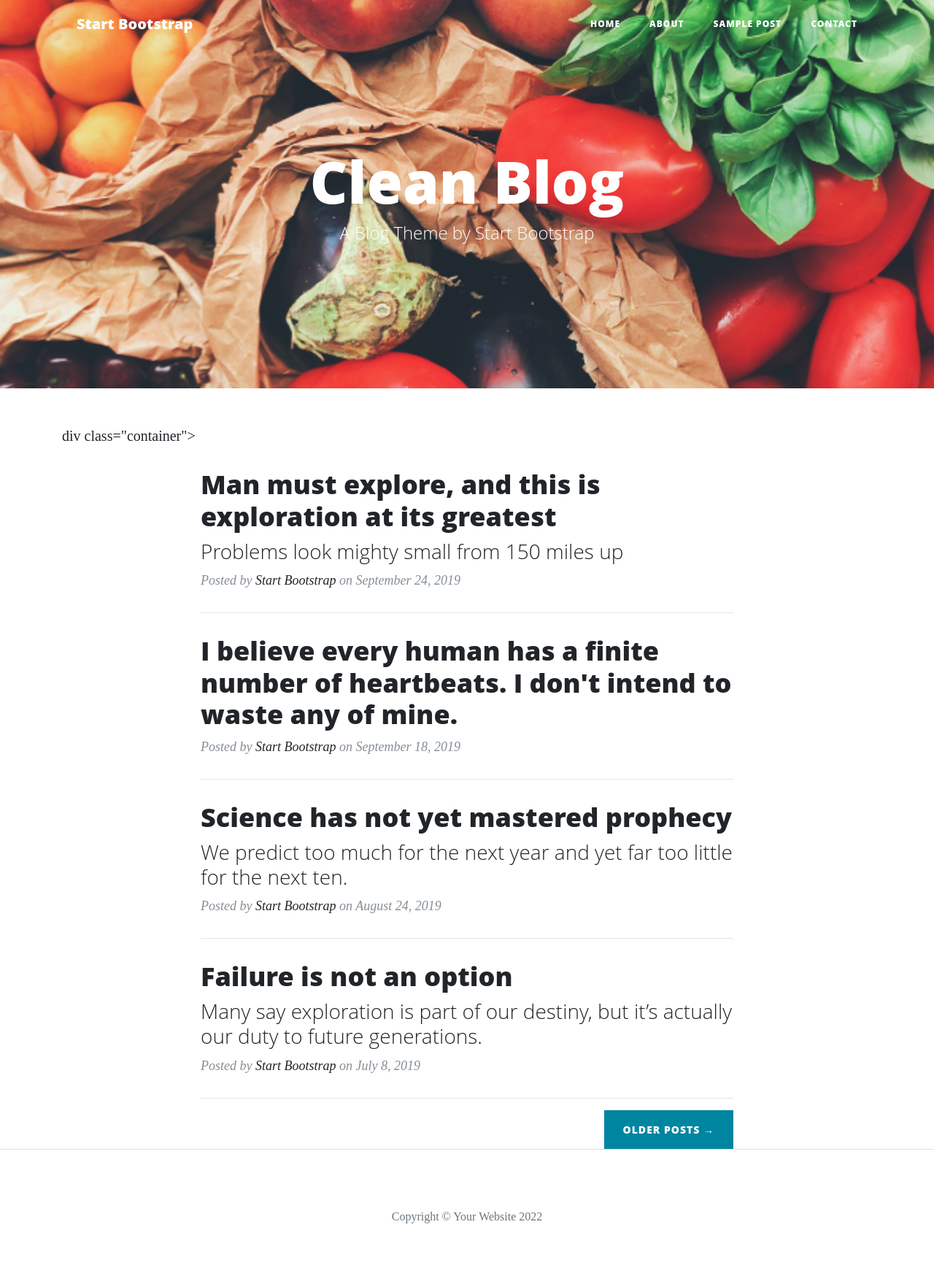
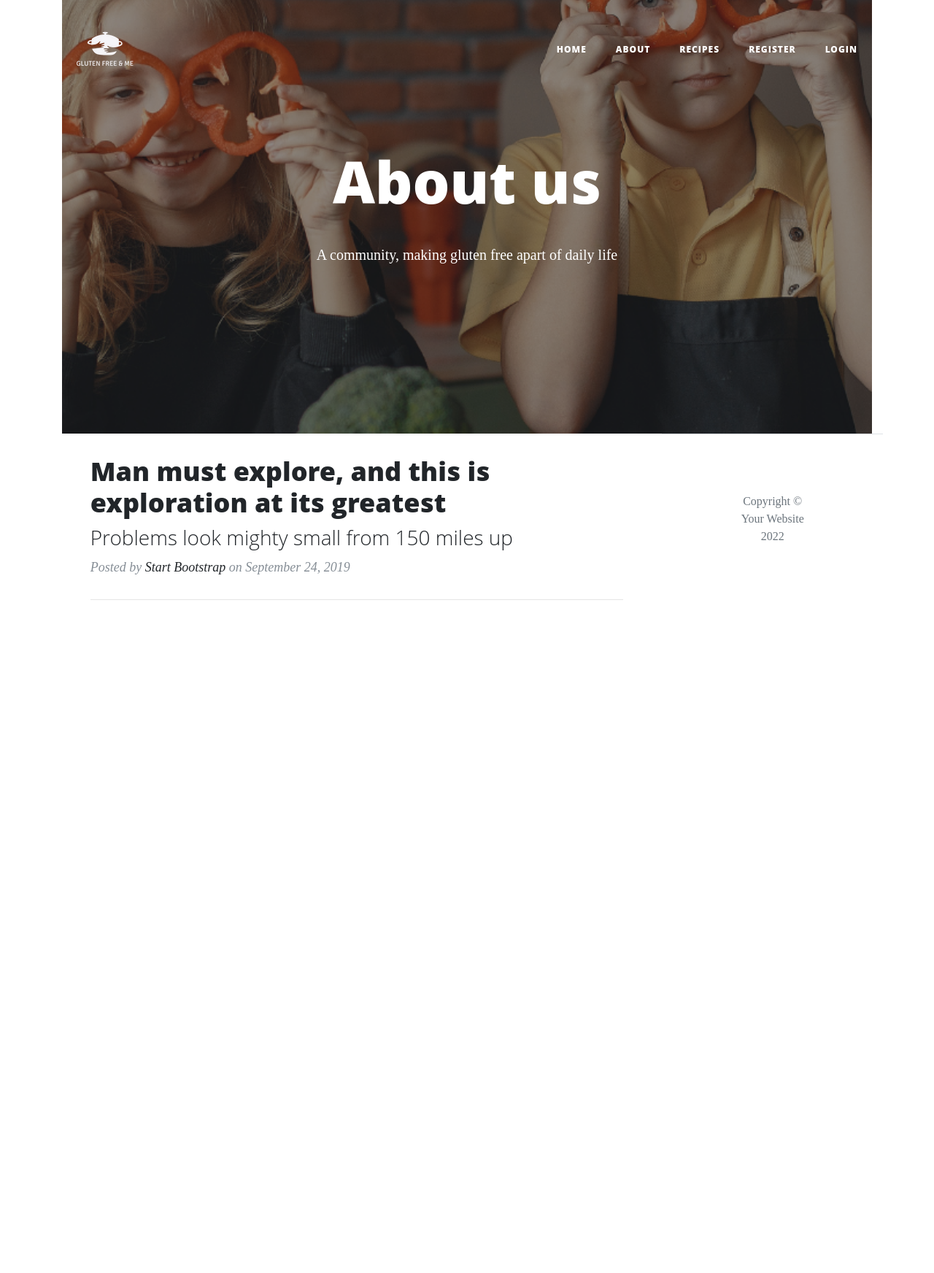
Before and after one commit to mccannka/gluten-free-me, a Flask app: page /about in a window 1280 px wide. Shown: the whole page at 73% size. After the commit the page ends 822 px from the top, so only its background shows below. Run offline with Flask 2, Linux system fonts and the light colour scheme; some libraries are stand-ins or nearby versions.

Commit message:
hero image updates, about us and homepage

```diff
--- a/static/css/clean-blog.css
+++ b/static/css/clean-blog.css
@@ -170,10 +170,9 @@ img::-moz-selection {
 }
 
 header.masthead {
-  margin-bottom: 50px;
   background: no-repeat center center;
   background-color: #868e96;
-  background-attachment: scroll;
+  background-attachment: fixed;
   position: relative;
   background-size: cover;
 }
@@ -383,6 +382,11 @@ footer .copyright {
   text-align: center;
 }
 
+a.btn.btn-primary {
+  background-color: #443742;
+  border-color: #443742;
+}
+
 .btn {
   font-size: 14px;
   font-weight: 800;
@@ -394,14 +398,14 @@ footer .copyright {
 }
 
 .btn-primary {
-  background-color: #0085A1;
-  border-color: #0085A1;
+  background-color: #443742;
+  border-color: #443742;
 }
 
 .btn-primary:hover, .btn-primary:focus, .btn-primary:active {
-  color: #fff;
-  background-color: #00657b !important;
-  border-color: #00657b !important;
+  color: #f6f5f8;
+  background-color: #443742 !important;
+  border-color: #443742  !important;
 }
 
 .btn-lg {
--- a/templates/about.html
+++ b/templates/about.html
@@ -1,6 +1,18 @@
 {% extends "base.html" %}
 {% block content %}
-div class="container">
+<header class="masthead" style="background-image: url('{{ url_for('static', filename='img/about-hero.png') }}')">
+    <div class="overlay"></div>
+    <div class="container">
+      <div class="row">
+        <div class="col-lg-8 col-md-10 mx-auto">
+          <div class="site-heading">
+            <h1 class="fw-normal pb-2">About us</h1>
+            <p>A community, making gluten free apart of daily life</p>
+          </div>
+        </div>
+      </div>
+    </div>
+  </header>
   <div class="row">
     <div class="col-lg-8 col-md-10 mx-auto">
         <div class="post-preview">
@@ -17,50 +29,4 @@ div class="container">
                 on September 24, 2019</p>
         </div>
         <hr>
-    <div class="post-preview">
-      <a href="post.html">
-        <h2 class="post-title">
-          I believe every human has a finite number of heartbeats. I don't intend to waste any of mine.
-        </h2>
-      </a>
-      <p class="post-meta">Posted by
-        <a href="#">Start Bootstrap</a>
-        on September 18, 2019</p>
-    </div>
-    <hr>
-    <div class="post-preview">
-      <a href="post.html">
-        <h2 class="post-title">
-          Science has not yet mastered prophecy
-        </h2>
-        <h3 class="post-subtitle">
-          We predict too much for the next year and yet far too little for the next ten.
-        </h3>
-      </a>
-      <p class="post-meta">Posted by
-        <a href="#">Start Bootstrap</a>
-        on August 24, 2019</p>
-    </div>
-    <hr>
-    <div class="post-preview">
-      <a href="post.html">
-        <h2 class="post-title">
-          Failure is not an option
-        </h2>
-        <h3 class="post-subtitle">
-          Many say exploration is part of our destiny, but it’s actually our duty to future generations.
-        </h3>
-      </a>
-      <p class="post-meta">Posted by
-        <a href="#">Start Bootstrap</a>
-        on July 8, 2019</p>
-    </div>
-    <hr>
-    <!-- Pager -->
-    <div class="clearfix">
-      <a class="btn btn-primary float-right" href="#">Older Posts →</a>
-    </div>
-  </div>
-</div>
-</div>
   {% endblock %}
--- a/templates/base.html
+++ b/templates/base.html
@@ -5,16 +5,17 @@
   <meta charset="UTF-8">
   <meta name="viewport" content="width=device-width, initial-scale=1.0">
   <meta http-equiv="X-UA-Compatible" content="ie=edge">
-  <link rel="stylesheet" href="{{ url_for('static', filename='vendor/bootstrap/css/bootstrap.min.css') }}">
-  <link rel="stylesheet" href="{{ url_for('static', filename='css/clean-blog.min.css') }}">
+  <link rel="stylesheet" href="{{ url_for('static', filename='vendor/bootstrap/css/bootstrap.css') }}">
+  <link rel="stylesheet" href="{{ url_for('static', filename='css/clean-blog.css') }}">
   <title>Hello Flask</title>
 </head>
 
 <body>
   <!-- Navigation-->
- <nav class="navbar navbar-expand-lg navbar-light fixed-top" id="mainNav">
+  <nav class="navbar navbar-expand-lg navbar-light fixed-top" id="mainNav">
     <div class="container">
-      <a class="navbar-brand" href="index.html">Start Bootstrap</a>
+      <img src="./static/img/company-logo.png" class="d-none d-sm-block" alt="Company Logo" width="120" height="120"></a>
+      <img src="./static/img/company-logo-mob.png" class="d-block d-sm-none" alt="Company Logo" width="120" height="120"></a>
       <button class="navbar-toggler navbar-toggler-right" type="button" data-toggle="collapse" data-target="#navbarResponsive" aria-controls="navbarResponsive" aria-expanded="false" aria-label="Toggle navigation">
         Menu
         <i class="fas fa-bars"></i>
@@ -22,39 +23,29 @@
       <div class="collapse navbar-collapse" id="navbarResponsive">
         <ul class="navbar-nav ml-auto">
           <li class="nav-item">
-            <a class="nav-link" href="index.html">Home</a>
+            <a class="nav-link" href="{{ (url_for('index')) }}">Home</a>
           </li>
           <li class="nav-item">
-            <a class="nav-link" href="about.html">About</a>
+            <a class="nav-link" href="{{ (url_for('about')) }}">About</a>
           </li>
           <li class="nav-item">
-            <a class="nav-link" href="post.html">Sample Post</a>
+            <a class="nav-link" href="post.html">Recipes</a>
           </li>
           <li class="nav-item">
-            <a class="nav-link" href="contact.html">Contact</a>
+            <a class="nav-link" href="user/register.html">Register</a>
+          </li>
+          <li class="nav-item">
+            <a class="nav-link" href="user/login.html">Login</a>
           </li>
         </ul>
       </div>
     </div>
- </nav>
-    <!-- Page Header-->
-    <header class="masthead" style="background-image: url('{{ url_for('static', filename='img/hero-images.png') }}')"
-      <div class="container position-relative px-4 px-lg-5">
-        <div class="row gx-4 gx-lg-5 justify-content-center">
-          <div class="col-md-10 col-lg-8 col-xl-7">
-            <div class="site-heading">
-              <h1>Clean Blog</h1>
-              <span class="subheading">A Blog Theme by Start Bootstrap</span>
-            </div>
-          </div>
-        </div>
-      </div>
-    </header>
+  </nav>
     <!-- Main Content-->
-    <div class="container">
+<div class="container">
       {% block content %}
       {% endblock %}
-    </div>
+</div>
     <!-- Footer-->
     <footer class="border-top">
       <div class="container px-4 px-lg-5">
@@ -86,7 +77,7 @@
                 </a>
               </li>
             </ul>
-            <div class="small text-center text-muted fst-italic">Copyright &copy; Your Website 2022</div>
+            <div class="small text-center text-muted fst-italic">Copyright &copy; Your Website <span id="copyright"></span></div>
           </div>
         </div>
       </div>
@@ -96,5 +87,10 @@
     <script src="{{ url_for('static', filename='vendor/bootstrap/js/bootstrap.bundle.min.js') }}"></script>
     <!-- Custom scripts for this template -->
     <script src="{{ url_for('static', filename='js/clean-blog.min.js') }}"></script>
+
+    <script>
+      $("#copyright").text(new Date().getFullYear());
+  </script>
+
   </body>
 </html>
```
Also changed, not shown: templates/index.html (+13 -0 lines), static/img/about-hero.png (added), static/img/company-logo-mob.png (added), static/img/company-logo.png (added). Lines whose indentation alone changed are shown as unchanged.
